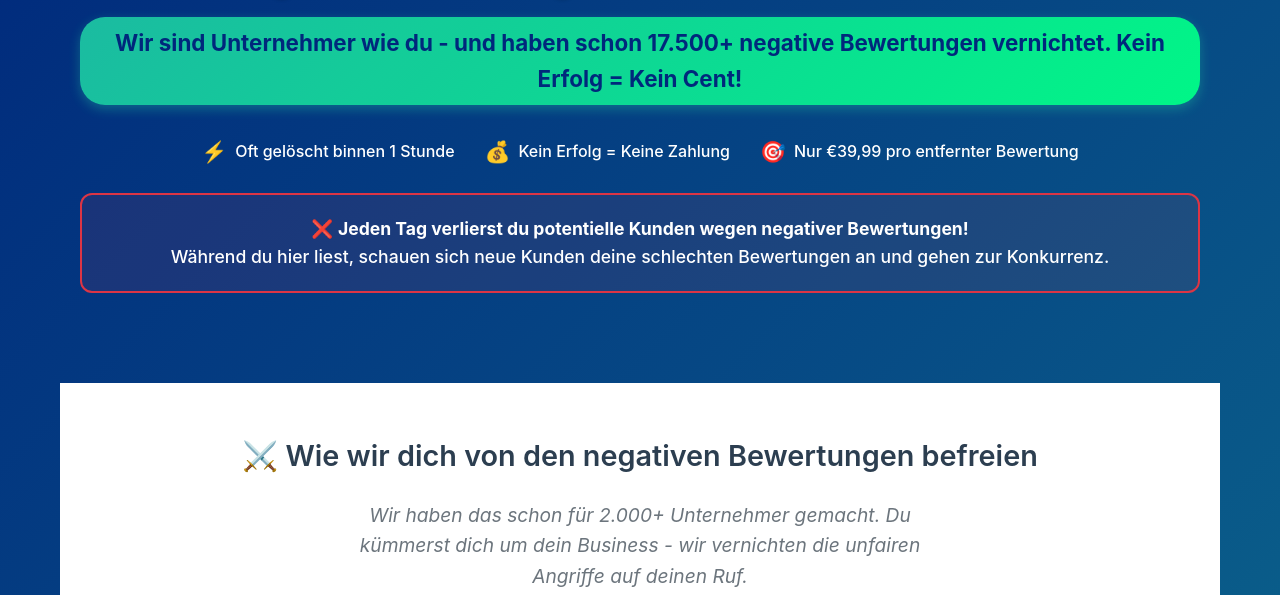
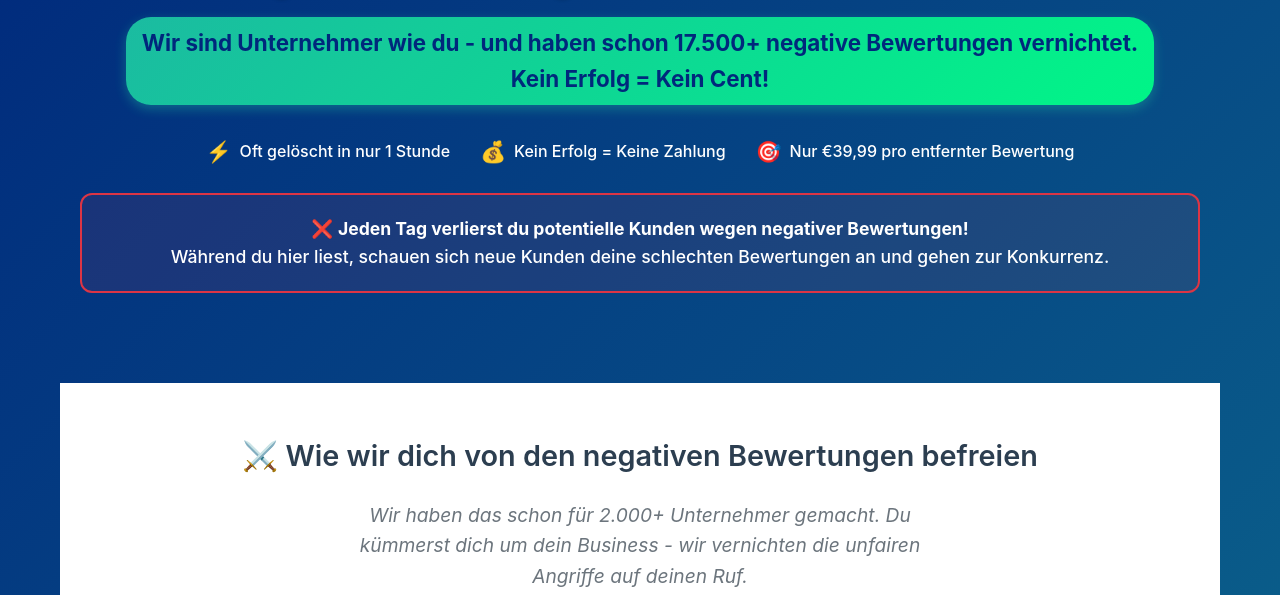
Before and after one commit to Rufheld/rufheld-review-mvp, a website: page index.html in a window 1280 px wide. Shown: the part 205-800 px from the top of the page. Drawn offline with Linux system fonts and the light colour scheme; some packages are replaced by stand-ins of ours.

Commit message:
Update index.html

```diff
--- a/index.html
+++ b/index.html
@@ -4,7 +4,7 @@
     <meta charset="UTF-8">
     <meta name="viewport" content="width=device-width, initial-scale=1.0">
     <title>Negative Bewertungen zerstören dein Geschäft? - Rufheld</title>
-    <meta name="description" content="Negative Bewertungen zerstören dein Geschäft? Wir sind Unternehmer wie du und haben schon 17.500+ negative Bewertungen vernichtet.<br> Kein Erfolg = Keine Zahlung deinerseits!">
+    <meta name="description" content="Negative Bewertungen zerstören dein Geschäft? Wir sind Unternehmer wie du und haben schon 17.500+ negative Bewertungen vernichtet. Kein Erfolg = Keine Zahlung deinerseits!">
 
     <!-- Facebook Pixel Code -->
     <script>
@@ -154,6 +154,7 @@
             background: white;
             padding: 50px 40px;
             border-bottom: 1px solid #e9ecef;
+            margin-bottom: 30px;
         }
 
         .section-subtitle {
@@ -1150,12 +1151,12 @@
             <div class="hero-section">
                 <h1 class="hero-title">Negative Bewertungen zerstören dein Geschäft?</h1>
                 <p class="hero-subtitle">
-                    <strong class="success-rate">Wir sind Unternehmer wie du - und haben schon 17.500+ negative Bewertungen vernichtet. Kein Erfolg = Kein Cent!</strong>
+                    <strong class="success-rate">Wir sind Unternehmer wie du - und haben schon 17.500+ negative Bewertungen vernichtet.<br> Kein Erfolg = Kein Cent!</strong>
                 </p>
                 <div class="hero-guarantee">
                     <div class="guarantee-item">
                         <span class="guarantee-icon">⚡</span>
-                        <span>Oft gelöscht binnen 1 Stunde</span>
+                        <span>Oft gelöscht in nur 1 Stunde </span>
                     </div>
                     <div class="guarantee-item">
                         <span class="guarantee-icon">💰</span>
```
